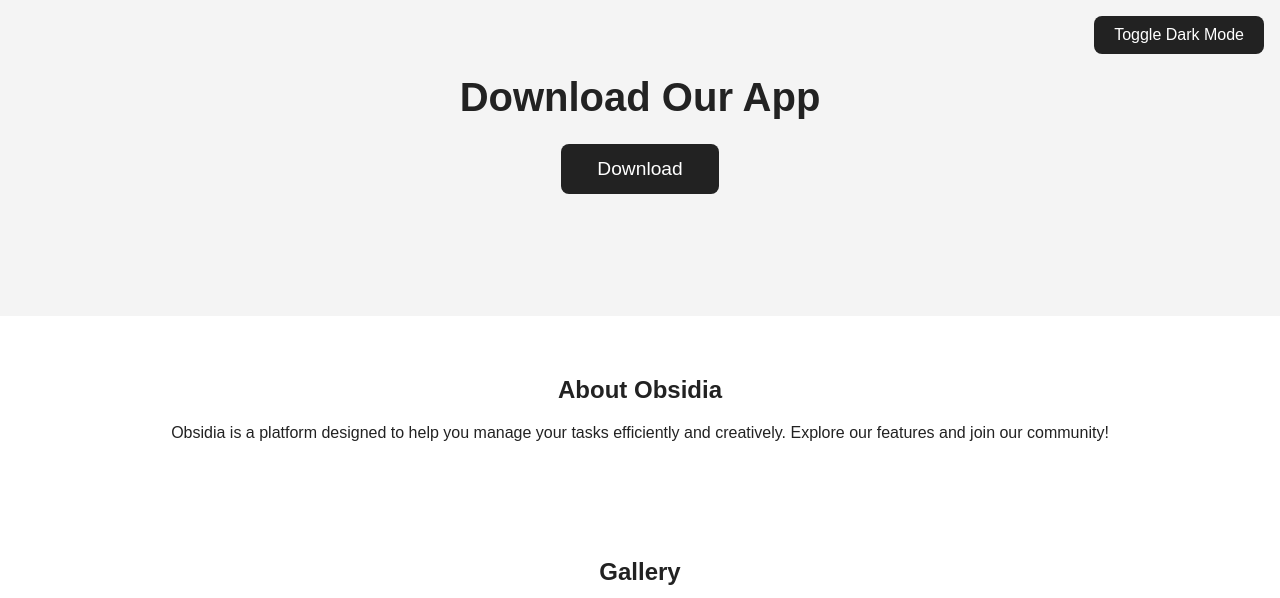
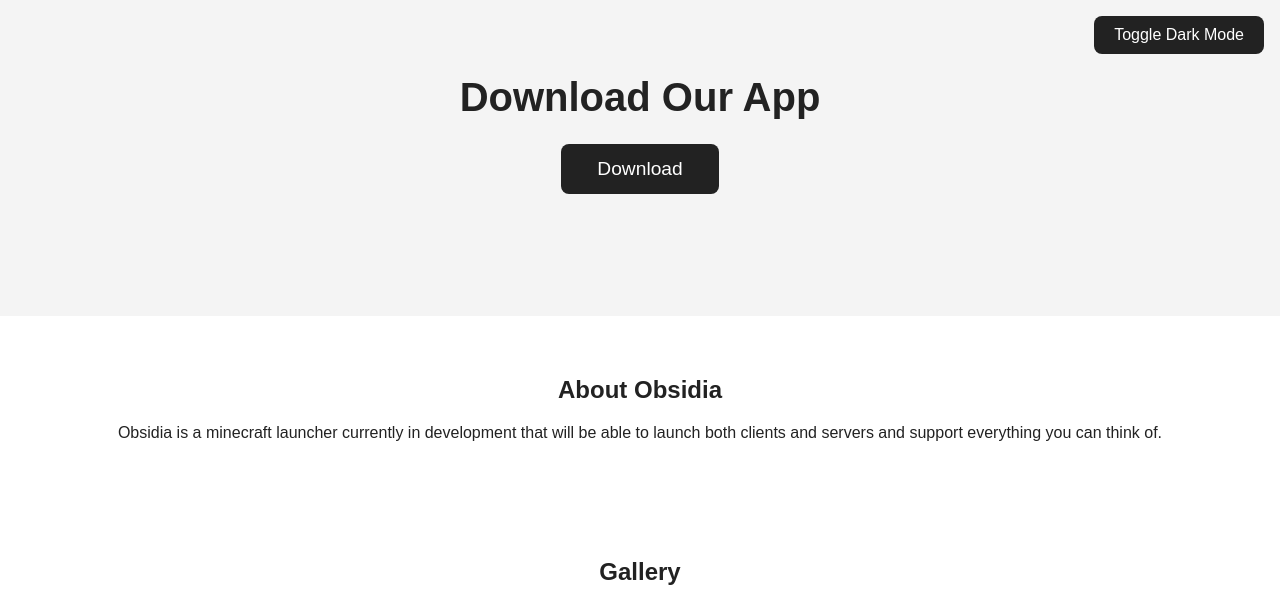
Before and after one commit to Obsidia-Launcher/Obsidia-Launcher, a plain HTML site: page index.html in a window 1280 px wide. Shown: the top 598 px of the page. Drawn offline with Linux system fonts and the light colour scheme.

Commit message:
Made the text accurate

```diff
--- a/index.html
+++ b/index.html
@@ -15,8 +15,9 @@
     <section class="info">
         <h2>About Obsidia</h2>
         <p>
-            Obsidia is a platform designed to help you manage your tasks efficiently and creatively.
-            Explore our features and join our community!
+            Obsidia is a minecraft launcher currently in development
+            that will be able to launch both clients and servers and support
+            everything you can think of.
         </p>
     </section>
     <section class="gallery">
```
